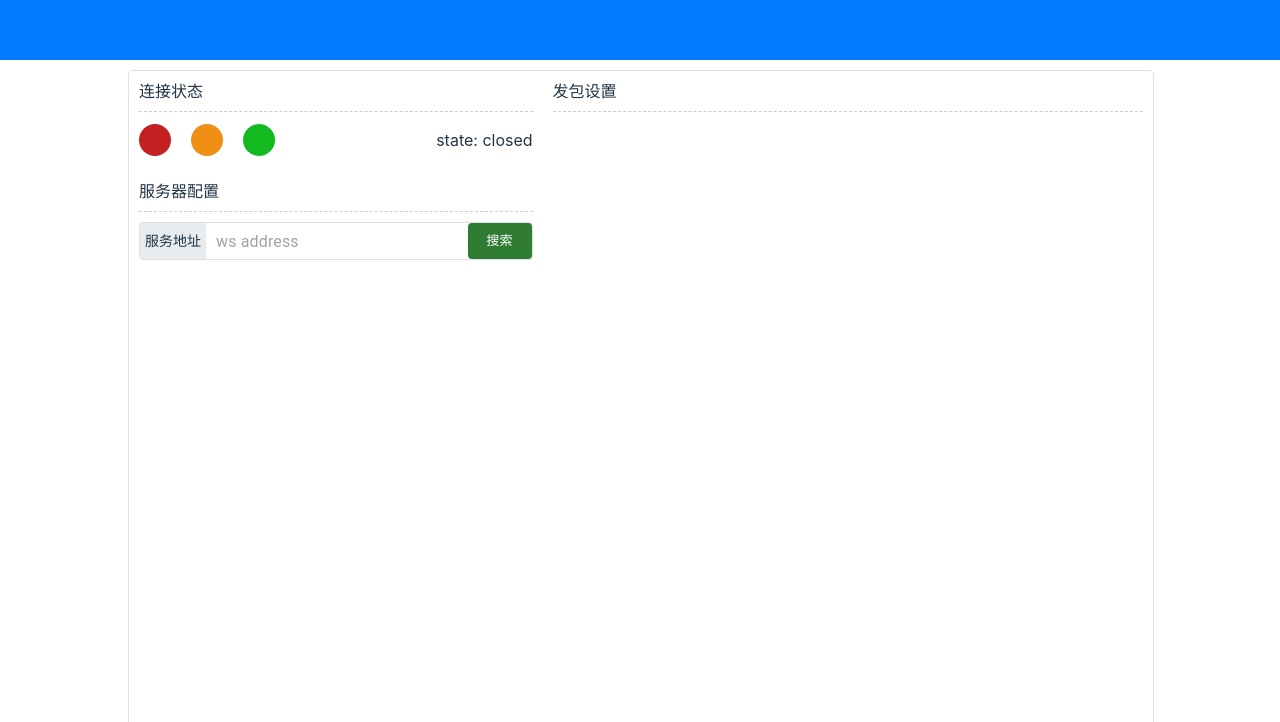
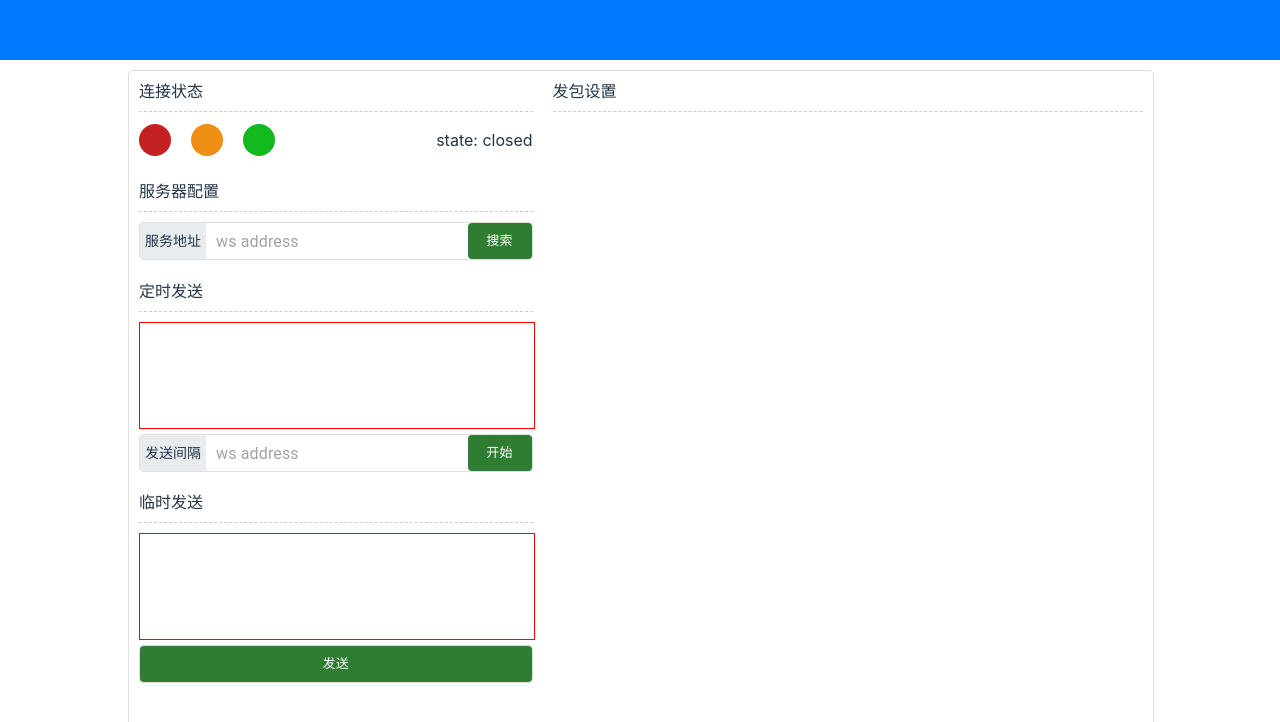
Before and after one commit to squanchy1993/websocket-tool, a React (Vite) app: page / in a window 1280 px wide. Shown: the top 722 px of the page. Built offline with nearby package versions, Linux system fonts and the light colour scheme.

Commit message:
update: code

```diff
--- a/src/App.tsx
+++ b/src/App.tsx
@@ -1,14 +1,16 @@
 /*
  * @Date: 2023-12-03 12:31:31
- * @LastEditors: 朱志森 826482354@qq.com
- * @LastEditTime: 2023-12-03 17:27:34
- * @FilePath: /websocket-tool/src/App.tsx
+ * @LastEditors: zhusisheng zhusisheng@shenhaoinfo.com
+ * @LastEditTime: 2023-12-05 10:12:23
+ * @FilePath: \websocket-tool\src\App.tsx
  */
 import { useState } from "react";
 import styled from "styled-components";
 import CardItem from './component/CardItem';
 import WsConfig from './component/WsConfig';
 import WsStatus from './component/WsStatus';
+import IntervalSend from './component/IntervalSend'
+import TemporarySend from './component/temporarySend'
 
 const Container = styled.div`
   width: 100vw;
@@ -59,6 +61,8 @@ function App() {
             <div className="left">
               <WsStatus />
               <WsConfig />
+              <IntervalSend />
+              <TemporarySend />
             </div>
             <div className="right">
               <CardItem title="发包设置" />
--- /dev/null
+++ b/src/component/IntervalSend.tsx
@@ -0,0 +1,72 @@
+/*
+ * @Date: 2023-12-03 12:31:31
+ * @LastEditors: zhusisheng zhusisheng@shenhaoinfo.com
+ * @LastEditTime: 2023-12-05 10:44:18
+ * @FilePath: \websocket-tool\src\component\IntervalSend.tsx
+ */
+import styled from "styled-components";
+import React from "react";
+import CardItem from "./CardItem";
+import Button from '@mui/material/Button';
+import { Input } from "@mui/material";
+
+const Container = styled.div`
+  width: 100%;
+  .send-group {
+    height: 150px;
+    display: flex;
+    flex-direction: column;
+    .text-content {
+      flex: 1;
+      width: 100%;
+      border: 1px solid red;
+      margin-bottom: 5px;
+    }
+    .input-content {
+      display: flex;
+      height: 36px;
+      border: 1px solid rgba(0,0,0,.125);
+      border-radius: 0.25rem;
+      .title{
+        line-height: 36px;
+        font-size: 14px;
+        padding: 0 5px;
+        text-align: center;
+        white-space: nowrap;
+        background-color: #e9ecef;
+      }
+      & input {
+        padding: 0 10px;
+      }
+    }
+  }
+`;
+
+const WsStatus: React.FC = () => {
+  return (
+    <>
+      <Container>
+        <CardItem title="定时发送">
+          <div className="send-group">
+            <div className="text-content"></div>
+            <div className="input-content">
+              <div className="title">发送间隔</div>
+              <Input
+                fullWidth
+                size="small"
+                placeholder="ws address"
+                disableUnderline={true}
+                type="number"
+              />
+              <Button variant="contained" size="small" color="success" disableElevation>
+                开始
+              </Button>
+            </div>
+          </div>
+        </CardItem>
+      </Container>
+    </>
+  );
+};
+
+export default WsStatus;
--- /dev/null
+++ b/src/component/TemporarySend.tsx
@@ -0,0 +1,54 @@
+/*
+ * @Date: 2023-12-03 12:31:31
+ * @LastEditors: zhusisheng zhusisheng@shenhaoinfo.com
+ * @LastEditTime: 2023-12-05 10:28:10
+ * @FilePath: \websocket-tool\src\component\temporarySend.tsx
+ */
+import styled from "styled-components";
+import React from "react";
+import CardItem from "./CardItem";
+import Button from '@mui/material/Button';
+
+const Container = styled.div`
+  width: 100%;
+  .send-group {
+    height: 150px;
+    display: flex;
+    flex-direction: column;
+    .text-content {
+      flex: 1;
+      width: 100%;
+      border: 1px solid red;
+      margin-bottom: 5px;
+    }
+    .input-content {
+      display: flex;
+      height: 36px;
+      border: 1px solid rgba(0,0,0,.125);
+      border-radius: 0.25rem;
+      & > button {
+        width: 100% !important;
+      }
+    }
+  }
+`;
+const TemporarySend: React.FC = () => {
+  return (
+    <>
+      <Container>
+        <CardItem title="临时发送">
+          <div className="send-group">
+            <div className="text-content"></div>
+            <div className="input-content">
+              <Button variant="contained" size="small" color="success" disableElevation>
+                发送
+              </Button>
+            </div>
+          </div>
+        </CardItem>
+      </Container>
+    </>
+  );
+};
+
+export default TemporarySend;
--- a/src/component/WsConfig.tsx
+++ b/src/component/WsConfig.tsx
@@ -1,8 +1,8 @@
 /*
  * @Date: 2023-12-03 12:31:31
- * @LastEditors: 朱志森 826482354@qq.com
- * @LastEditTime: 2023-12-03 18:08:12
- * @FilePath: /websocket-tool/src/component/wsConfig.tsx
+ * @LastEditors: zhusisheng zhusisheng@shenhaoinfo.com
+ * @LastEditTime: 2023-12-04 18:55:33
+ * @FilePath: \websocket-tool\src\component\WsConfig.tsx
  */
 import styled from "styled-components";
 import React from "react";
@@ -12,7 +12,7 @@ import { Input } from "@mui/material";
 
 const Container = styled.div`
   width: 100%;
-  height: 300px;
+  height: 100px;
   .input-group{
     display: flex;
     height: 36px;
```
